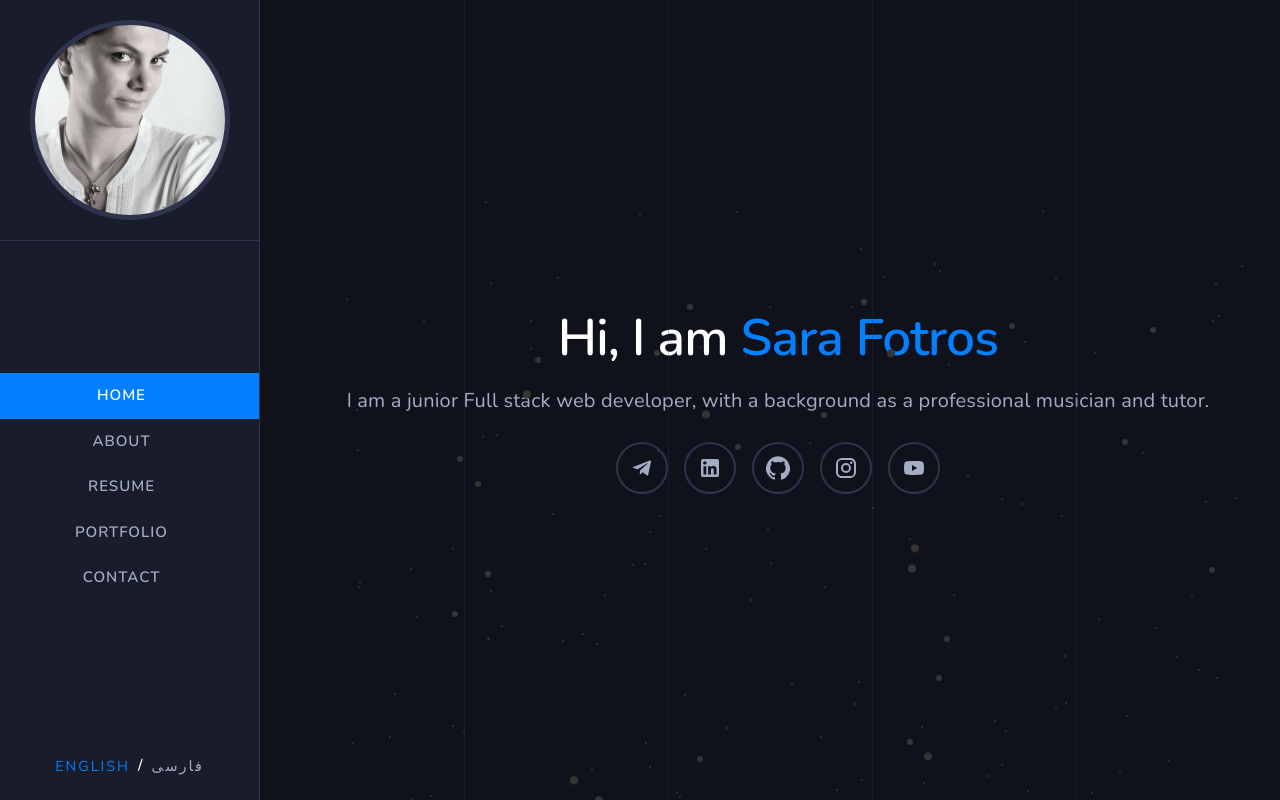
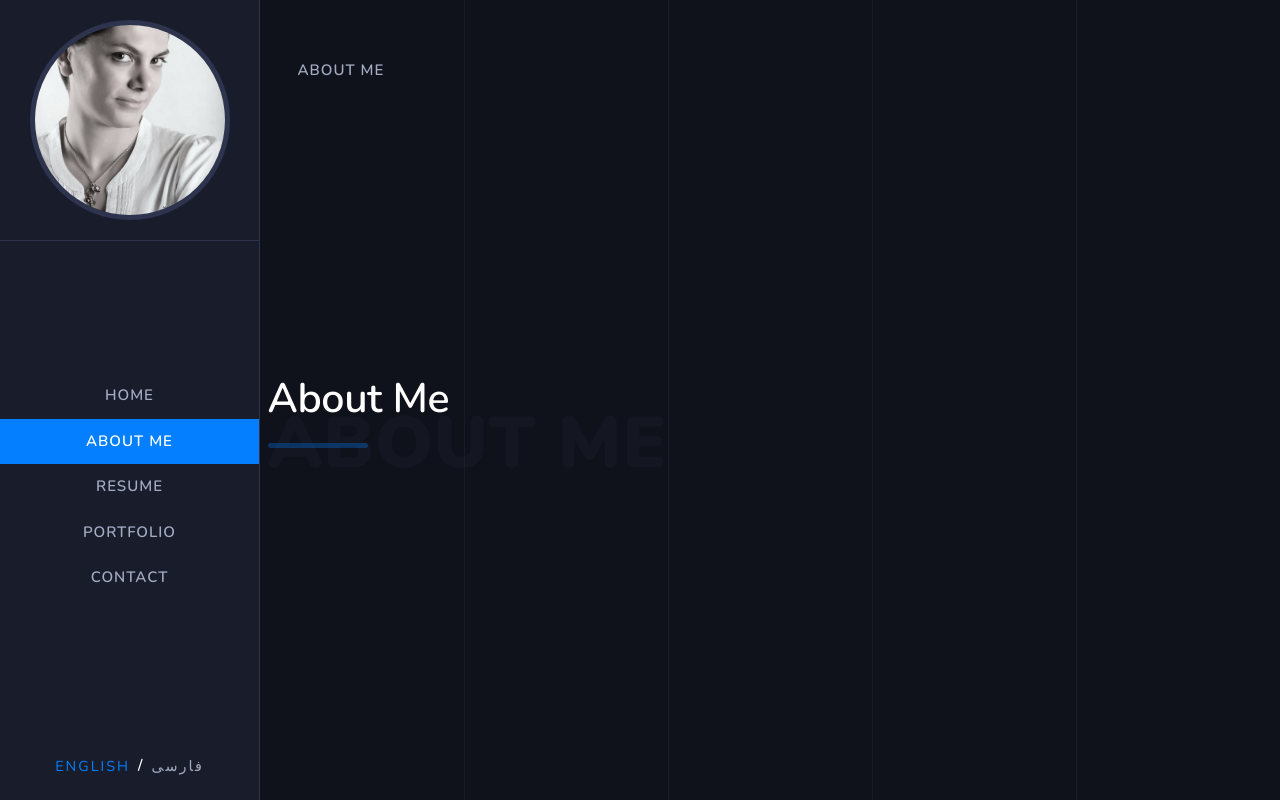
Before and after one commit to sarafotros/personalweb, a React (Create React App) app: page / in a window 1280 px wide. Built offline with nearby package versions, Linux system fonts and the light colour scheme; what jss-rtl would draw is missing.

Commit message:
about me component styling

```diff
--- /dev/null
+++ b/src/components/title.js
@@ -0,0 +1,58 @@
+import React from 'react'
+import { Typography } from '@material-ui/core';
+import { makeStyles } from '@material-ui/core/styles'
+
+const useStyles = makeStyles(theme => ({
+	root: {
+		position: 'relative',
+		marginBottom: 60,
+		height: 75,
+		width: '100%',
+	},
+	title: {
+        textAlign: 'left',
+        "&::after": {
+            content:  "''",
+            position: 'absolute',
+            left: 0,
+            top: 'auto',
+            bottom: 0,
+            height: 35,
+            borderRadius: 300,
+            background: '#037fff',
+        },
+        "&::before": {
+            content: "''",
+            position: 'absolute',
+            left: 0,
+            top: 'auto',
+            bottom: 0,
+            height: 5,
+            borderRadius: 100,
+            width: 100,
+            background: 'rgba(3,127,255,.3)',
+        }
+    },
+    subtitle: {
+        fontSize: '4.5rem',
+        position: 'absolute',
+        left: 0,
+        top: '90%',
+        lineHeight: '1rem',
+        fontWeight: 900,
+        color: 'rgba(25,29,43,.44)',
+        display: 'inline-block',
+        zIndex: -1,
+        transform: 'translateY(-40%)'
+    }
+}));
+
+export default function Title() {
+    const classes = useStyles()
+    return (
+        <div className={classes.root}>
+            <Typography className={classes.title} variant='h2' >About Me</Typography>
+            <span className={classes.subtitle}>ABOUT ME</span>
+       </div>
+    )
+}
--- a/src/localization/en.js
+++ b/src/localization/en.js
@@ -1,10 +1,11 @@
 export default {
 	name: ' Sara Fotros',
 	home: 'HOME',
-	about: 'ABOUT',
+	about: 'ABOUT ME',
 	resume: 'RESUME',
 	portfolio: 'PORTFOLIO',
 	contact: 'CONTACT',
 	hi: 'Hi, I am ',
 	hi2: ' ',
+	desc: 'I am a junior Full stack web developer, with a background as a professional musician and tutor.'
 };
--- a/src/localization/fa.js
+++ b/src/localization/fa.js
@@ -7,4 +7,5 @@ export default {
 	contact: ' اطلاعات تماس',
 	hi: ' سلام، من ',
 	hi2: ' هستم ',
+	desc: " برنامه نویس و طراح وب هستم با بیش از هیچ سال تجربه اما مقادیر معتنا بهی علاقه! نوازنده و مدرس سازهای کوبه‌ای بودم و در افق محو"
 };
--- a/src/screens/aboutScreen.js
+++ b/src/screens/aboutScreen.js
@@ -1,5 +1,27 @@
-import React from 'react'
+import React from 'react';
+import { makeStyles } from '@material-ui/core/styles';
+import { getTranslate } from '../localization/index';
+import { Grid, Typography } from '@material-ui/core';
+import Title from '../components/title'
 
+const useStyles = makeStyles((theme) => ({
+	root: {
+		minHeight: '100vh',
+	},
+    aboutGrid: {
+        paddingTop: 60,
+        paddingRight: 30,
+       paddingLeft: 30,
+    }
+}));
+const translate = getTranslate()
 export default function AboutScreen() {
-    return <div>aboutScreen</div>;
+    const classes = useStyles()
+
+    return (
+			<Grid container className={classes.root}>
+            <Grid className={classes.aboutGrid} item container xs={12}>{translate.about}</Grid>
+            <Title/>
+			</Grid>
+		);
 }
--- a/src/screens/homeScreen.js
+++ b/src/screens/homeScreen.js
@@ -62,13 +62,9 @@ export default function HomeScreen() {
 						{translate.hi2}
 					</Typography>
 					<Typography variant="subtitle1">
-						I am a junior Full stack web developer, with a background as a
-						professional musician and tutor.
+						{translate.desc}
 					</Typography>
 					<div className={classes.divIcons}>
-						<IconButton color="secondary" className={classes.iconButtonStyle}>
-							<TelegramIcon />
-						</IconButton>
 						<IconButton color="secondary" className={classes.iconButtonStyle}>
 							<LinkedInIcon />
 						</IconButton>
--- a/src/screens/index.js
+++ b/src/screens/index.js
@@ -92,7 +92,7 @@ function ResponsiveDrawer(props) {
 	const { window } = props;
 	const classes = useStyles();
 	const [mobileOpen, setMobileOpen] = React.useState(false);
-	const [page, setPage] = useState(0)
+	const [page, setPage] = useState(1)
 	const translate = getTranslate();
 	const handleDrawerToggle = () => {
 		setMobileOpen(!mobileOpen);
@@ -114,6 +114,7 @@ function ResponsiveDrawer(props) {
 						style={{
 							backgroundColor: page === 0 ? '#037fff' : 'transparent',
 							paddingLeft: 0,
+							paddingRight: 0,
 						}}
 						onClick={() => {
 							setPage(0);
@@ -140,6 +141,7 @@ function ResponsiveDrawer(props) {
 						style={{
 							backgroundColor: page === 1 ? '#037fff' : 'transparent',
 							paddingLeft: 0,
+							paddingRight: 0,
 						}}
 						onClick={() => {
 							setPage(1);
@@ -166,6 +168,7 @@ function ResponsiveDrawer(props) {
 						style={{
 							backgroundColor: page === 2 ? '#037fff' : 'transparent',
 							paddingLeft: 0,
+							paddingRight: 0,
 						}}
 						onClick={() => {
 							setPage(2);
@@ -192,6 +195,7 @@ function ResponsiveDrawer(props) {
 						style={{
 							backgroundColor: page === 3 ? '#037fff' : 'transparent',
 							paddingLeft: 0,
+							paddingRight: 0,
 						}}
 						onClick={() => {
 							setPage(3);
@@ -218,6 +222,7 @@ function ResponsiveDrawer(props) {
 						style={{
 							backgroundColor: page === 4 ? '#037fff' : 'transparent',
 							paddingLeft: 0,
+							paddingRight: 0,
 						}}
 						onClick={() => {
 							setPage(4);
--- a/src/theme/theme.js
+++ b/src/theme/theme.js
@@ -19,6 +19,7 @@ const theme = createMuiTheme({
 			fontSize: '2.57rem',
 			lineHeight: '3.2857rem',
 			fontFamily: getFont(),
+			color: '#FFF'
 		},
 		h3: {
 			fontWeight: 500,
```
